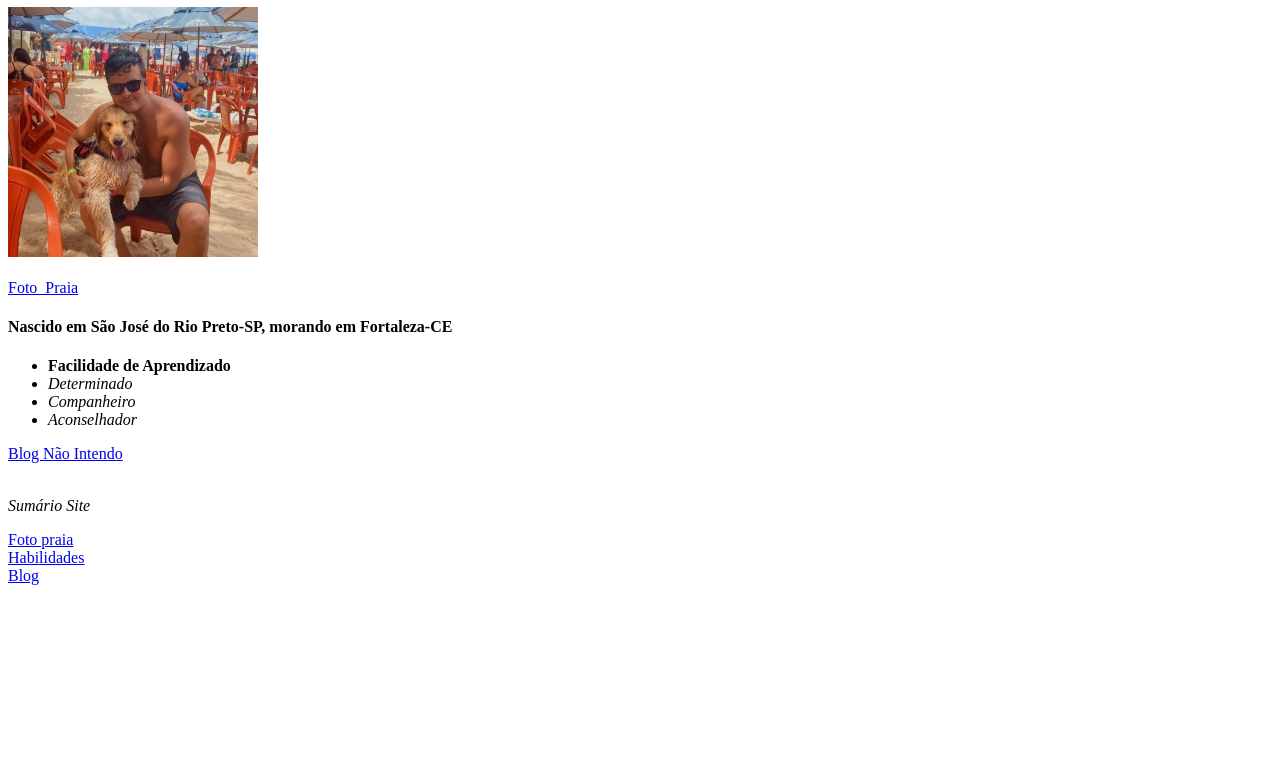
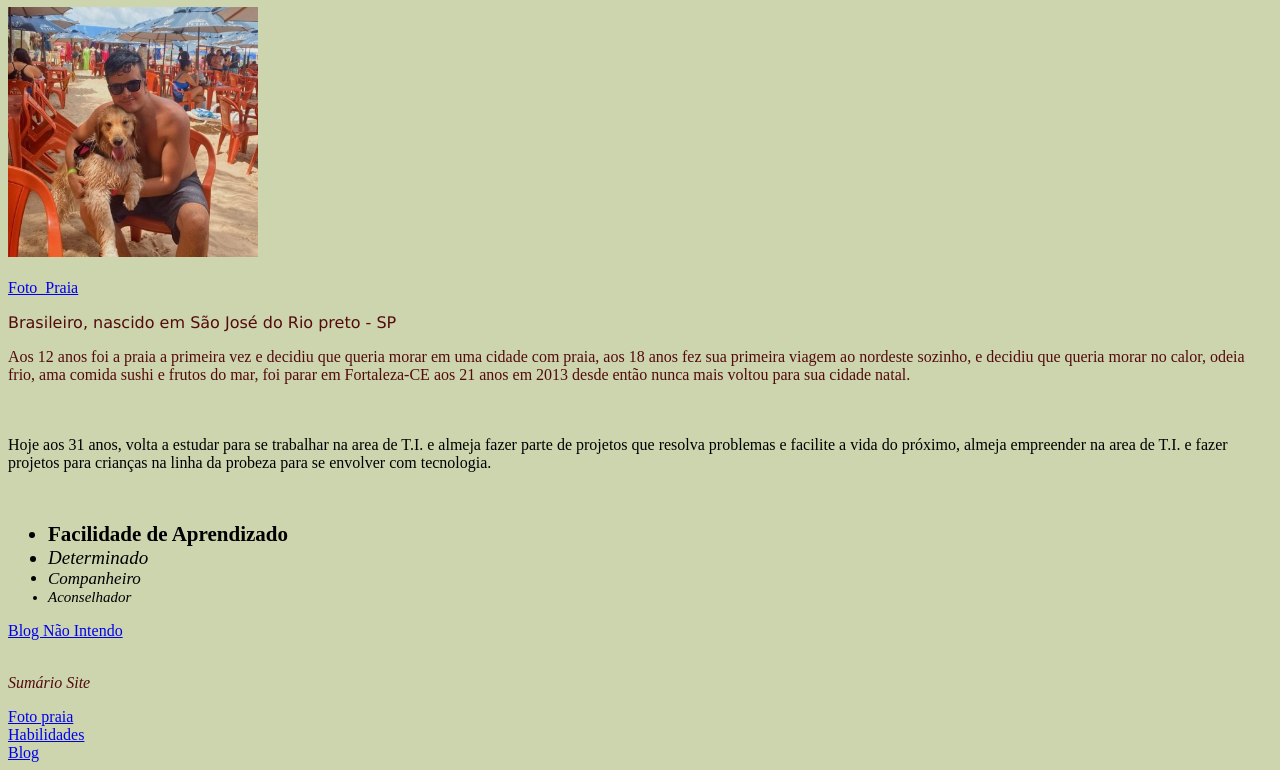
Before and after one commit to renancbatista/renancbatista.github.io, a plain HTML site: page index.html in a window 1280 px wide. Shown: the part 73-843 px from the top of the page. Before the commit the page ends 800 px from the top, so only its background shows below. Drawn offline with Linux system fonts and the light colour scheme.

Commit message:
Final aula css

```diff
--- a/index.html
+++ b/index.html
@@ -5,18 +5,52 @@
     <meta http-equiv="X-UA-Compatible" content="IE=edge">
     <meta name="viewport" content="width=device-width, initial-scale=1.0">
     <title>Apresentação</title>
+    <style>
+           h1, p {
+            color: #540b0e
+           }
+          body {
+            background-color: #ccd5ae
+          }
+           .nascido {
+            font-family:Verdana, Geneva, Tahoma, sans-serif
+           }
+           .facilidade{
+            font-size: 21px;
+           }
+           .determinado{
+            font-size: 19px;
+           }
+           .companheiro{
+            font-size: 17px;
+           }
+           .aconselhador{
+            font-size: 15px;
+           }
+
+
+
+    </style>
 </head>
 <body>
-    <h1>Portifólio Renan Carvalho</h1>
+
+    <h1  >Portifólio Renan Carvalho</h1>
     <img src="/img/9gpD0feH_400x400.jpg" alt="jovem com cachorro na praia" width="250px">
     <br><br>
     <a href="/img/9gpD0feH_400x400.jpg">Foto_Praia</a>
-    <h4>Nascido em São José do Rio Preto-SP, morando em Fortaleza-CE</h4>
+    <p class="nascido">Brasileiro, nascido em São José do Rio preto - SP</p>
+    <p>Aos 12 anos foi a praia a primeira vez e decidiu que queria morar em uma cidade com praia, aos 18 anos fez sua primeira viagem ao nordeste sozinho, e decidiu que queria morar no calor, odeia frio, ama comida sushi e frutos do mar, foi parar em Fortaleza-CE aos 21 anos em 2013 desde então nunca mais voltou para sua cidade natal.</p>
+       <br><br>
+       Hoje aos 31 anos, volta a estudar para se trabalhar na area de T.I. e almeja fazer parte de projetos que resolva problemas e facilite a vida do próximo, almeja empreender na area de T.I. e fazer projetos para crianças na linha da probeza para se envolver com tecnologia.
+    </p><br>
+
+
+
         <ul>
-            <li><strong>Facilidade de Aprendizado</strong></li>
-            <li><em>Determinado</em></li>
-            <li><em>Companheiro</em></li>
-            <li><em>Aconselhador</em></li>
+            <li class="facilidade"><strong>Facilidade de Aprendizado</strong></li>
+            <li class="determinado"><em>Determinado</em></li>
+            <li class="companheiro"><em>Companheiro</em></li>
+            <li class="aconselhador"><em>Aconselhador</em></li>
             </ul>
         <a href="https://www.naointendo.com.br/" target="_blank">Blog Não Intendo</a>
         <br><br>
```
